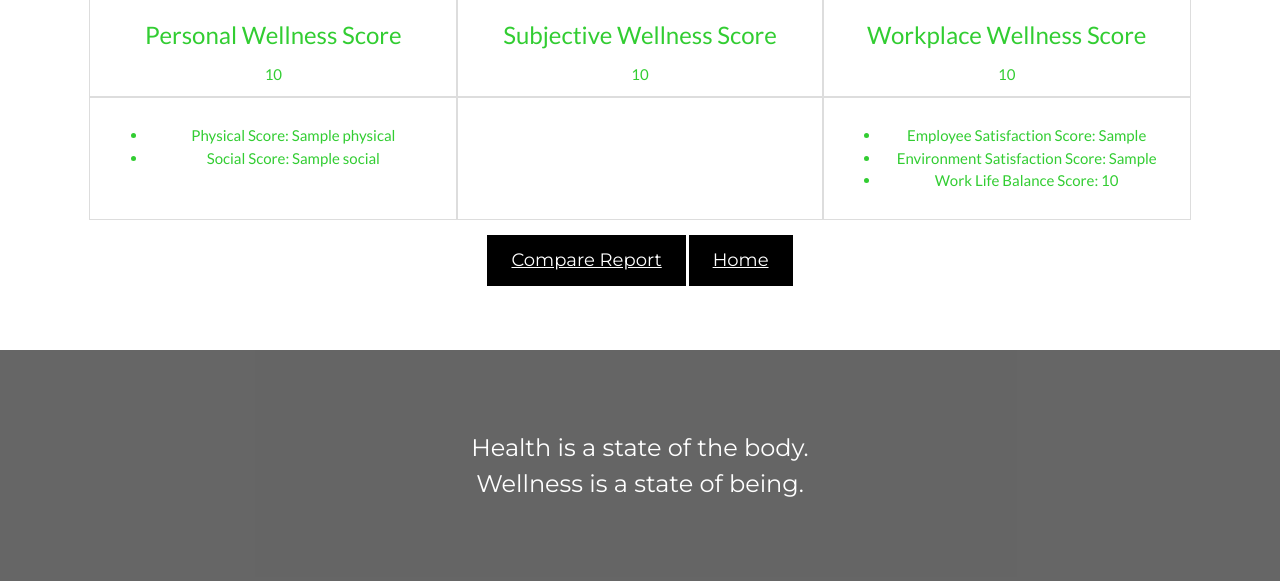
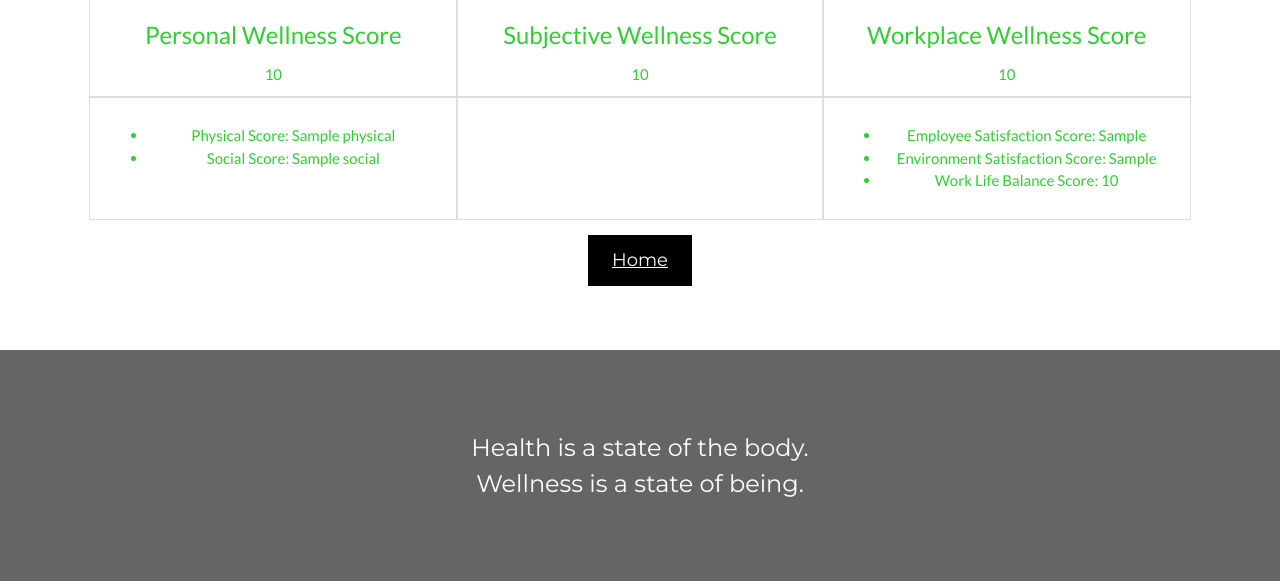
Before and after one commit to verdantfire/WellSAP, a Flask app: template templates/result.html in a window 1280 px wide. Shown: the part 694-1275 px from the top of the page. Run offline with Flask 2, Linux system fonts and the light colour scheme; the template is opened without the code that fills it: most values are stand-ins (such as "Sample title", 1, 10 or a date in 2020); parts of the project's set-up code (start-up, migrations or seed data) failed here and were passed over.

Commit message:
temporarily blocked off report comparison

```diff
--- a/templates/result.html
+++ b/templates/result.html
@@ -136,7 +136,7 @@ body,h1,h2,h3,h4,h5,h6 {font-family: "Lato", sans-serif}
             </ul>
         </div>
       </div>
-      <button class="ws-button ws-black ws-padding-large ws-large ws-margin-top"><a href="{{ url_for('compare') }}">Compare Report</a></button>
+      <!--<button class="ws-button ws-black ws-padding-large ws-large ws-margin-top"><a href="{{ url_for('compare') }}">Compare Report</a></button>-->
       <button class="ws-button ws-black ws-padding-large ws-large ws-margin-top"><a href="{{ url_for('home') }}">Home</a></button>
   </div>
 </div>
```
